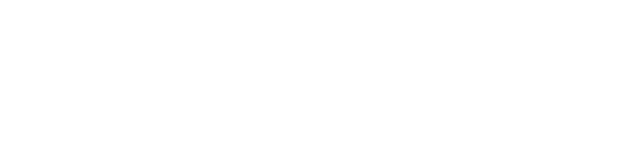
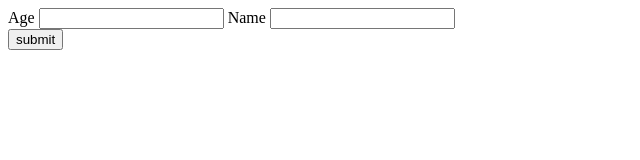
Before and after one commit to acciojob/promises-and-chains-AnasSabbag, a website: page main.html in a window 1280 px wide. Shown: the whole page, without its empty margins (0-640 px from the left). Drawn offline with Linux system fonts and the light colour scheme.

Commit message:
created a submission

```diff
--- a/main.html
+++ b/main.html
@@ -7,6 +7,16 @@
 
   <body>
     <!-- write the body here -->
+	<div id="user-form">
+		<label for="age">Age</label>
+		<input type="number" id="age" required>
+
+		<label for="name">Name</label>
+		<input type="text" id="name" required>
+		<br>
+		<button type="submit" id="btn" onclick="handleSubmit()">submit</button>
+	</div>
+
 
     <script type="text/javascript" src="./script.js"></script>
   </body>
--- a/script.js
+++ b/script.js
@@ -1 +1,27 @@
 //your JS code here. If required.
+function handleSubmit() {
+	const name= document.getElementById("name").value;
+	const age= document.getElementById("age").value;
+	if(name==="" || age===undefined){
+		alert("Please enter valid details.")
+		return;
+	}
+
+	let myPromise = new Promise(function(myResolve, myReject) {
+
+
+// The producing code (this may take some time)
+
+  if (age >= 18) {
+    myResolve("OK");
+  } else {
+    myReject("Error");
+  }
+});
+
+myPromise.then(
+  function(value) {alert("Welcome, . You can vote.");},
+  function(error) {alert("Oh sorry . You aren't old enough.");}
+);
+
+}
```
